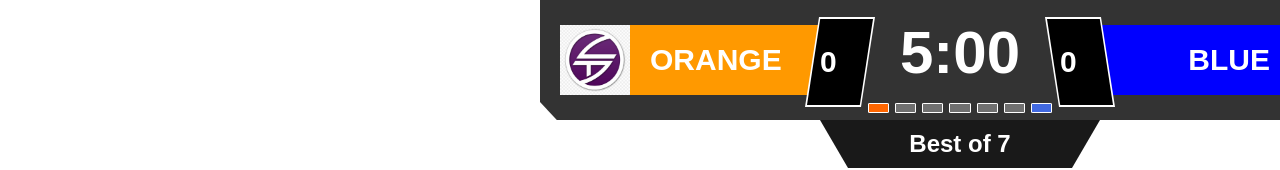
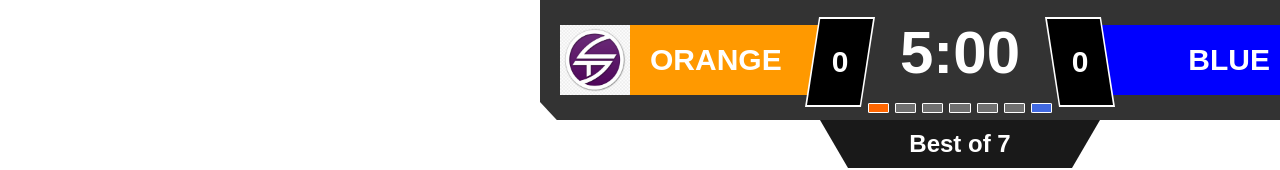
Before and after one commit to DanieluQC/overlay-dnlu, a React (Create React App) app in the folder overlay-demo/: page / in a window 1280 px wide. Shown: the top 170 px of the page. Built offline with nearby package versions, Linux system fonts and the light colour scheme; no server answers.

Commit message:
scores centrados

```diff
--- a/overlay-demo/src/components/Scorebug/Scorebug.style.ts
+++ b/overlay-demo/src/components/Scorebug/Scorebug.style.ts
@@ -57,11 +57,13 @@ export const ScoreBoxOrange = styled.div`
     height: 80px;
     width: 40px;
     display: flex;
-        align-items: center;
+    justify-content: center;  // Centra horizontalmente
+    align-items: center;      // Centra verticalmente
     position: absolute;
     right: -15px;
     top: -8px;
     clip-path: polygon(20% 0, 100% 0, 80% 100%, 0% 100%);
+
     &::before {
         content: '';
         position: absolute;
@@ -73,6 +75,12 @@ export const ScoreBoxOrange = styled.div`
         z-index: -1;
         clip-path: polygon(20% 0, 100% 0, 80% 100%, 0% 100%);
     }
+
+    // Asegura que el contenido (el score) esté centrado y visible
+    & > * {
+        position: relative;
+        z-index: 1;
+    }
 `;
 export const ScoreBoxBlue = styled.div`
     background-color: white;
@@ -81,11 +89,13 @@ export const ScoreBoxBlue = styled.div`
     height: 80px;
     width: 40px;
     display: flex;
-        align-items: center;
+    justify-content: center;  // Centra horizontalmente
+    align-items: center;      // Centra verticalmente
     position: absolute;
     left: -15px;
     top: -8px;
     clip-path: polygon(0% 0, 80% 0, 100% 100%, 20% 100%);
+
     &::before {
         content: '';
         position: absolute;
@@ -96,6 +106,12 @@ export const ScoreBoxBlue = styled.div`
         background: black;
         z-index: -1;
         clip-path: polygon(0% 0, 80% 0, 100% 100%, 20% 100%);
+    }
+
+    // Asegura que el contenido (el score) esté centrado y visible
+    & > * {
+        position: relative;
+        z-index: 1;
     }
 `;
 export const TeamName = styled.div`
```
Lines whose indentation alone changed are shown as unchanged.
